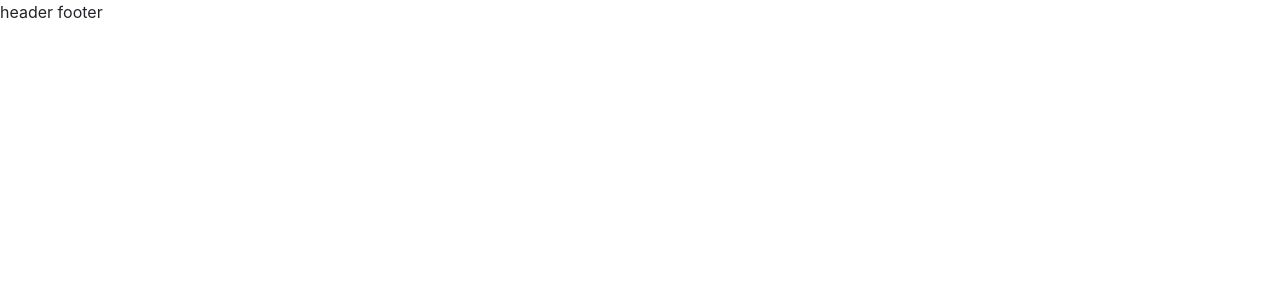
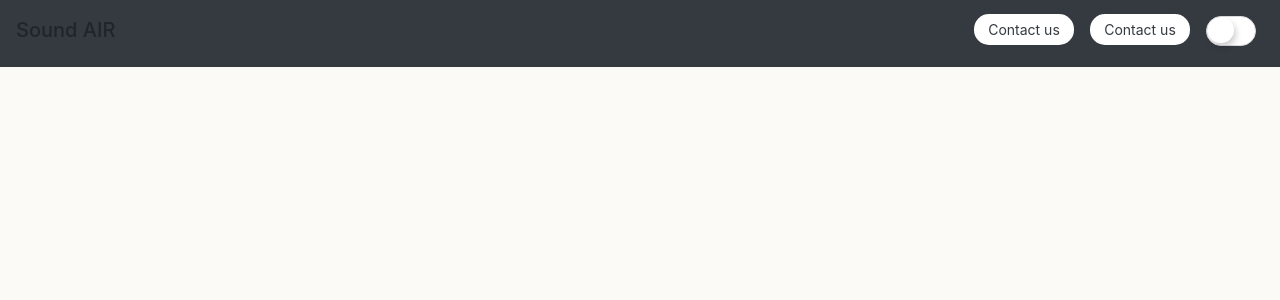
Before and after one commit to emrslmz/sound-air, a Vue app: page / in a window 1280 px wide. Shown: the top 300 px of the page. Built offline with nearby package versions, Linux system fonts and the light colour scheme.

Commit message:
adding header footer component

```diff
--- a/src/components/main/assets/ContactUs.vue
+++ b/src/modules/main/components/layouts/TheFooter.vue
@@ -1,3 +1,5 @@
 <template>
-  <p>ss</p>
+  <div>
+
+  </div>
 </template>
--- /dev/null
+++ b/src/modules/main/components/layouts/TheHeader.vue
@@ -0,0 +1,71 @@
+<template>
+  <div>
+    <div class="navbar navbar-expand-lg navbar-dark bg-dark">
+      <div>
+        <h5>Sound AIR</h5>
+      </div>
+      <div>
+        <button class="navbar-toggler" type="button" data-toggle="collapse" data-target="#navbarSupportedContent" aria-controls="navbarSupportedContent" aria-expanded="false" aria-label="Toggle navigation">
+          <span class="navbar-toggler-icon"></span>
+        </button>
+      </div>
+
+      <div class="collapse navbar-collapse" id="navbarSupportedContent">
+        <div class="navbar-nav mr-auto"></div>
+
+       <div class="d-flex align-items-center justify-content-center">
+         <h5><button class="btn btn-sm header-button mx-2">Contact us</button></h5>
+         <h5><button class="btn btn-sm header-button mx-2">Contact us</button></h5>
+         <h5><input class="dark-mode-button mx-2 mt-2" type="checkbox"></h5>
+       </div>
+      </div>
+    </div>
+  </div>
+</template>
+
+
+<style scoped>
+.header-button {
+  min-width: 100px;
+  color: #343A40;
+  border-radius: 15px;
+  background-color: white;
+}
+
+
+/****************************************/
+/*APPLE CHECKBOX STYLE */
+input.dark-mode-button {
+  position: relative;
+  appearance: none; outline: none;
+  width: 50px; height: 30px;
+  background-color: #ffffff; border: 1px solid #D9DADC;
+  border-radius: 50px; box-shadow: inset -20px 0 0 0 #ffffff;
+  transition-duration: 200ms;
+}
+
+
+input.dark-mode-button:after {
+  content: "";
+  position: absolute;
+  top: 0; left: 1px;
+  width: 26px; height: 26px;
+  background-color: transparent;
+  border-radius: 50%; box-shadow: 2px 4px 6px rgba(0,0,0,0.2);
+}
+
+
+input.dark-mode-button:checked {
+  border-color: #20d489;
+  box-shadow: inset 20px 0 0 0 #20d489;
+}
+
+
+input.dark-mode-button:checked:after {
+  left: 20px;
+  box-shadow: -2px 4px 3px rgba(0,0,0,0.05);
+}
+
+/*APPLE CHECKBOX STYLE */
+/****************************************/
+</style>
--- a/src/modules/main/views/Main.vue
+++ b/src/modules/main/views/Main.vue
@@ -1,17 +1,28 @@
 <template>
-  <div>
-    header
-    <router-view/>
-    footer
+  <div class="main-body">
+    <the-header />
+    <router-view />
+    <the-footer />
   </div>
 </template>
 
 <script>
+import TheHeader from '../components/layouts/TheHeader.vue';
+import TheFooter from '../components/layouts/TheFooter.vue';
+
 export default {
   name: 'Main',
+  components: {
+    TheHeader,
+    TheFooter,
+  }
 }
 </script>
 
 <style scoped>
-
+.main-body {
+  background-color: #fcfaf7;
+  width: 100%;
+  height: 100vh;
+}
 </style>
--- a/src/router/admin/index.js
+++ b/src/router/admin/index.js
@@ -1,7 +1,8 @@
 export default [{
     path: '/admin',
     component: () => import('@/modules/admin/views/Admin.vue'),
-    children: [{
+    children: [
+        {
         name: 'Feedbacks',
         path: 'feedbacks',
         meta: {
@@ -16,5 +17,6 @@ export default [{
             title: 'Feedbacks',
         },
         component: () => import('@/modules/admin/components/Feedbacks.vue'),
-        }],
+    }
+    ],
 }];
--- a/src/router/main/index.js
+++ b/src/router/main/index.js
@@ -1,12 +1,14 @@
 export default [{
     path: '/',
     component: () => import('@/modules/main/views/Main.vue'),
-    children: [{
-        name: 'Main',
-        path: 'sounds',
+    children: [
+        {
+        name: 'Home',
+        path: 'home',
         meta: {
-            title: 'Main',
+            title: 'Home',
         },
         component: () => import('@/modules/main/components/Sounds.vue'),
-    }],
+    }
+    ],
 }];
```
Also changed, not shown: src/components/admin/AdminPage.vue (deleted, +0 -9 lines), src/components/main/HomePage.vue (deleted, +0 -25 lines), src/components/main/layouts/TheHeader.vue (deleted, +0 -52 lines). Lines whose indentation alone changed are shown as unchanged.
